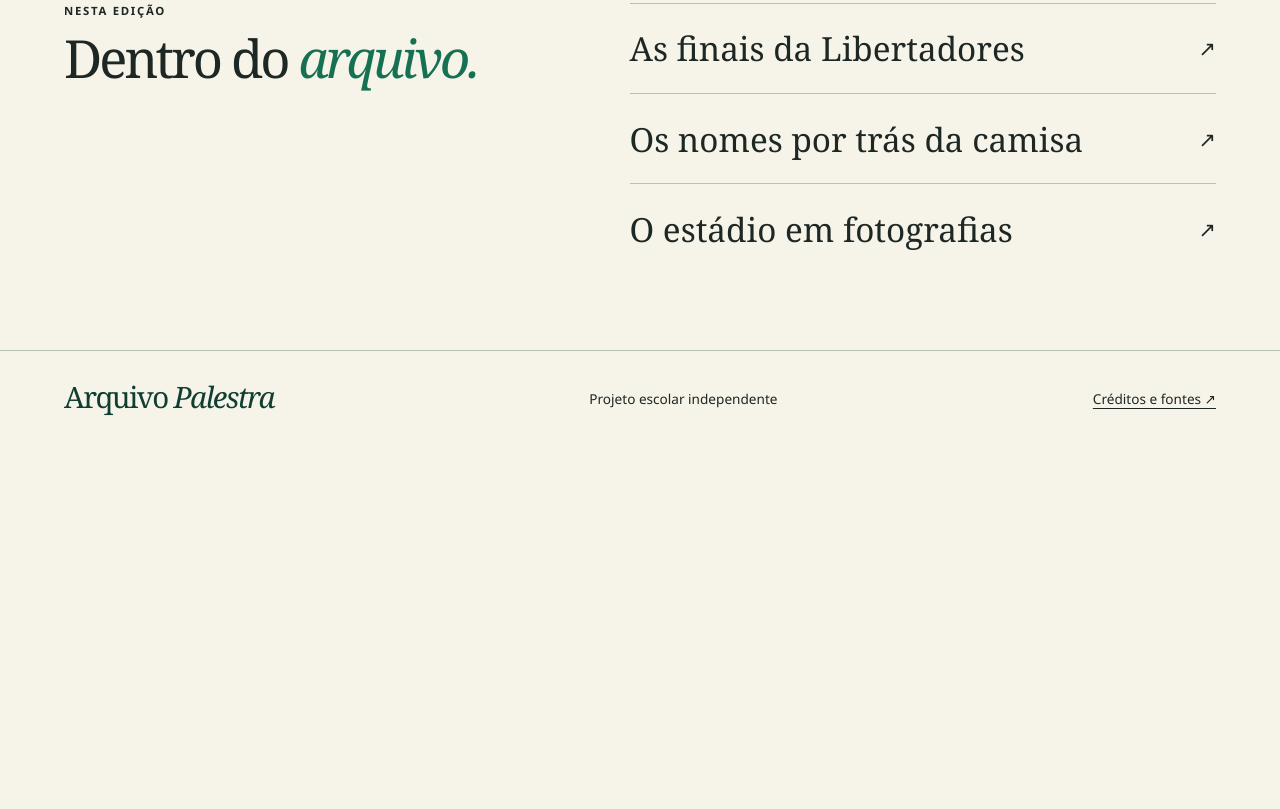
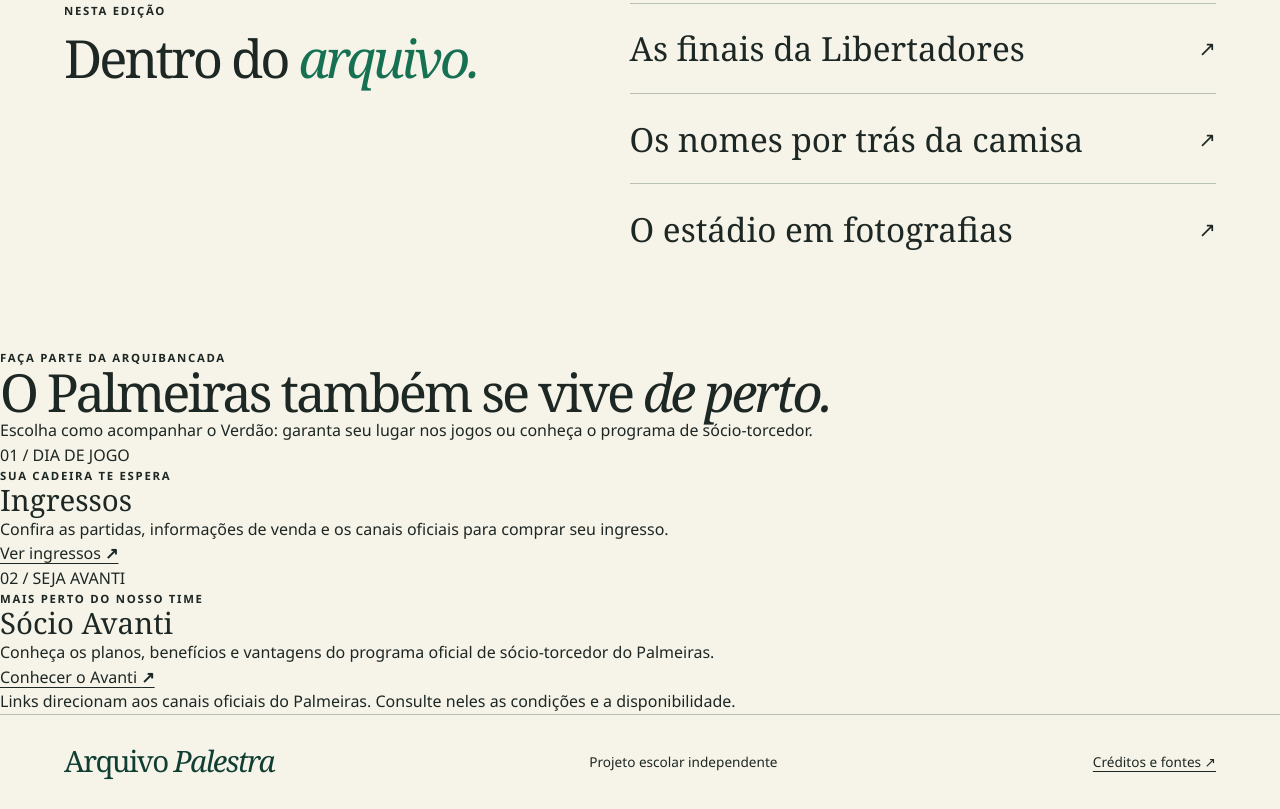
Before and after one commit to teteu021coder/PalestraWeb, a plain HTML site: page index.html in a window 1280 px wide. Shown: the part 792-1601 px from the top of the page. Before the commit the page ends 1237 px from the top, so only its background shows below. Drawn offline with Linux system fonts and the light colour scheme.

Commit message:
Replace library navigation with Palmeiras fan experience section

```diff
--- a/index.html
+++ b/index.html
@@ -22,9 +22,7 @@
         <a href="pages/conquistas.html">Conquistas</a>
         <a href="pages/idolos.html">Ídolos e elenco</a>
         <a href="pages/galeria.html">Galeria</a>
-        <a href="pages/biblioteca.html" class="acervo"
-          >Biblioteca <span aria-hidden="true">↗</span></a
-        >
+        <a href="#viva-palmeiras" class="acervo">Viva o Palmeiras <span aria-hidden="true">↗</span></a>
       </nav>
     </header>
     <main id="conteudo">
@@ -68,6 +66,34 @@
           >
         </div>
       </section>
+      <section class="viva" id="viva-palmeiras">
+        <div class="viva-intro">
+          <p class="rubrica">Faça parte da arquibancada</p>
+          <h2>O Palmeiras também se vive <i>de perto.</i></h2>
+          <p>Escolha como acompanhar o Verdão: garanta seu lugar nos jogos ou conheça o programa de sócio-torcedor.</p>
+        </div>
+        <div class="viva-cards">
+          <article class="viva-card ingresso">
+            <span class="viva-numero">01 / DIA DE JOGO</span>
+            <div>
+              <p class="rubrica">Sua cadeira te espera</p>
+              <h3>Ingressos</h3>
+              <p>Confira as partidas, informações de venda e os canais oficiais para comprar seu ingresso.</p>
+              <a href="https://www.palmeiras.com.br/ingressos" target="_blank" rel="noopener noreferrer">Ver ingressos <b aria-hidden="true">↗</b></a>
+            </div>
+          </article>
+          <article class="viva-card avanti">
+            <span class="viva-numero">02 / SEJA AVANTI</span>
+            <div>
+              <p class="rubrica">Mais perto do nosso time</p>
+              <h3>Sócio Avanti</h3>
+              <p>Conheça os planos, benefícios e vantagens do programa oficial de sócio-torcedor do Palmeiras.</p>
+              <a href="https://www.palmeiras.com.br/avanti" target="_blank" rel="noopener noreferrer">Conhecer o Avanti <b aria-hidden="true">↗</b></a>
+            </div>
+          </article>
+        </div>
+        <p class="viva-aviso">Links direcionam aos canais oficiais do Palmeiras. Consulte neles as condições e a disponibilidade.</p>
+      </section>
     </main>
     <footer>
       <a class="marca" href="index.html">Arquivo <i>Palestra</i></a
```
